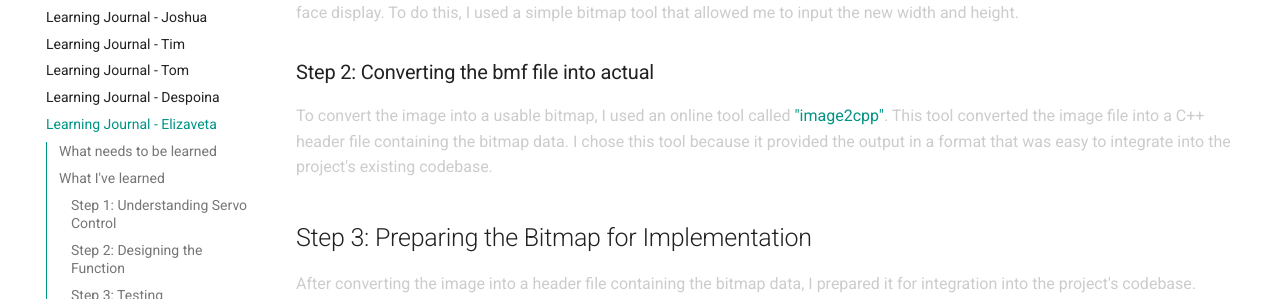
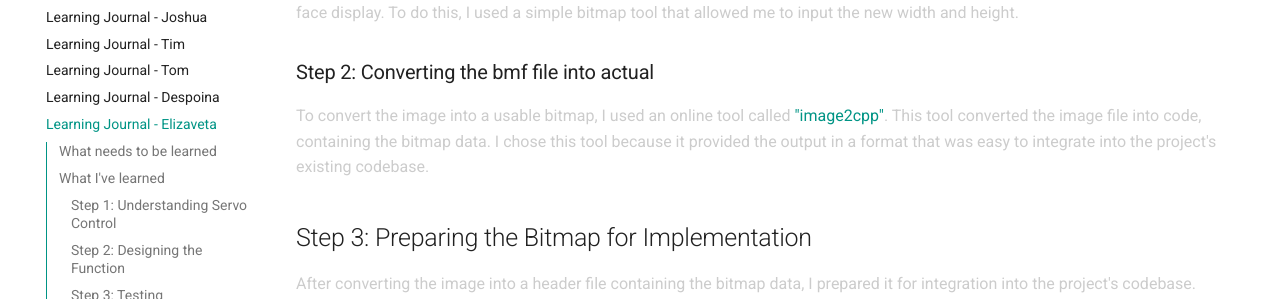
Before and after one commit to VioletHarmon2002/MyFirstRobot, an MkDocs documentation site: the page built from docs/Learning Journals/learning-journal-elizaveta.md, in a window 1280 px wide and 900 px high, scrolled down 2295 px. Shown: the part 154-453 px from the top of the window. Built offline with MkDocs 1.6.1 and Material for MkDocs 9.7.7, drawn with Linux system fonts in a browser that asks for light colours.

Commit message:
removed some text

```diff
--- a/docs/Learning Journals/learning-journal-elizaveta.md
+++ b/docs/Learning Journals/learning-journal-elizaveta.md
@@ -65,7 +65,7 @@ I found a suitable image for the bitmap on Google. However, I needed to resize t
 
 ### Step 2: Converting the bmf file into actual
 
-To convert the image into a usable bitmap, I used an online tool called ["image2cpp"](https://www.image2cpp.com/). This tool converted the image file into a C++ header file containing the bitmap data. I chose this tool because it provided the output in a format that was easy to integrate into the project's existing codebase.
+To convert the image into a usable bitmap, I used an online tool called ["image2cpp"](https://www.image2cpp.com/). This tool converted the image file into code, containing the bitmap data. I chose this tool because it provided the output in a format that was easy to integrate into the project's existing codebase.
 
 ## Step 3: Preparing the Bitmap for Implementation
 
```
